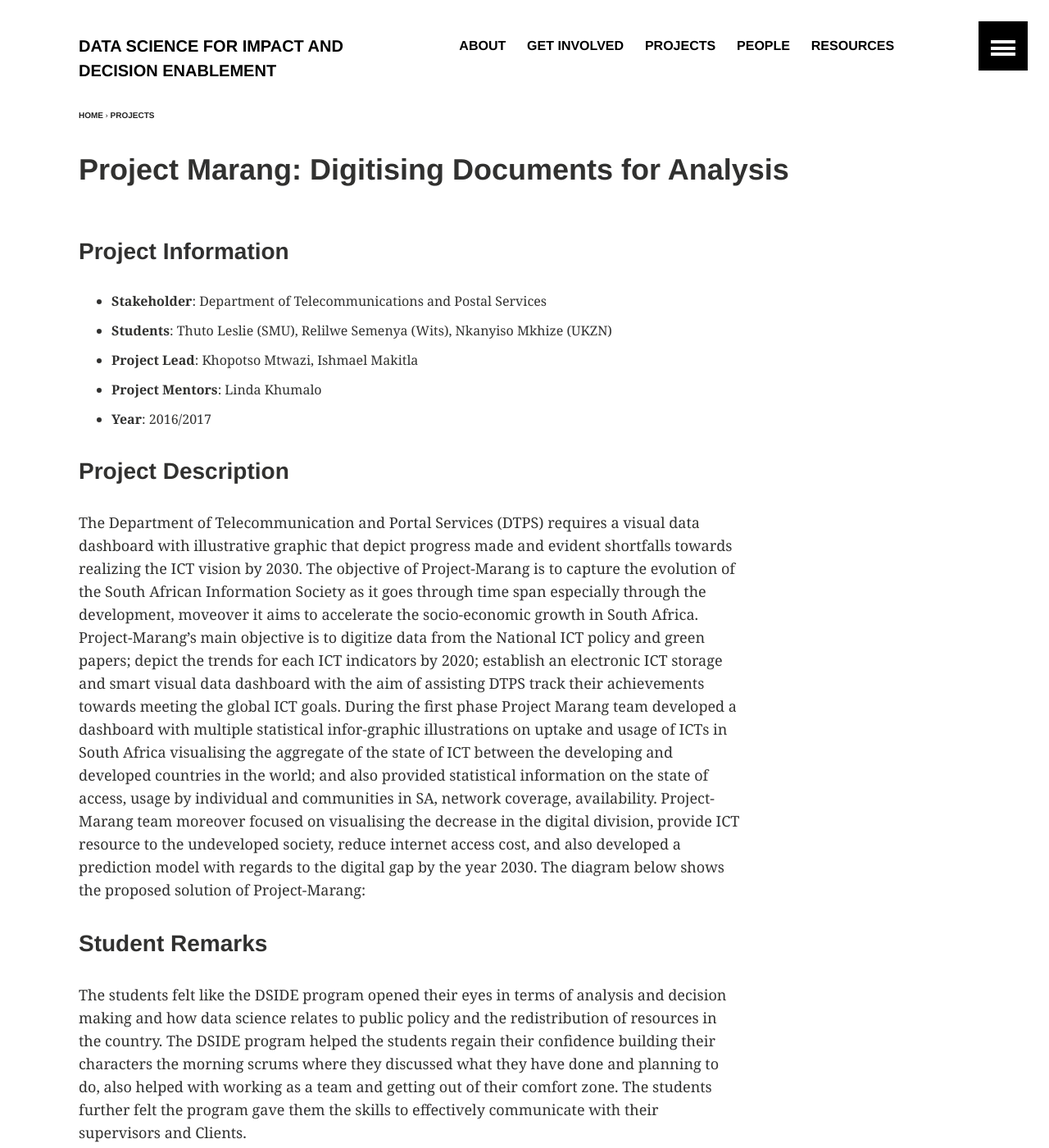
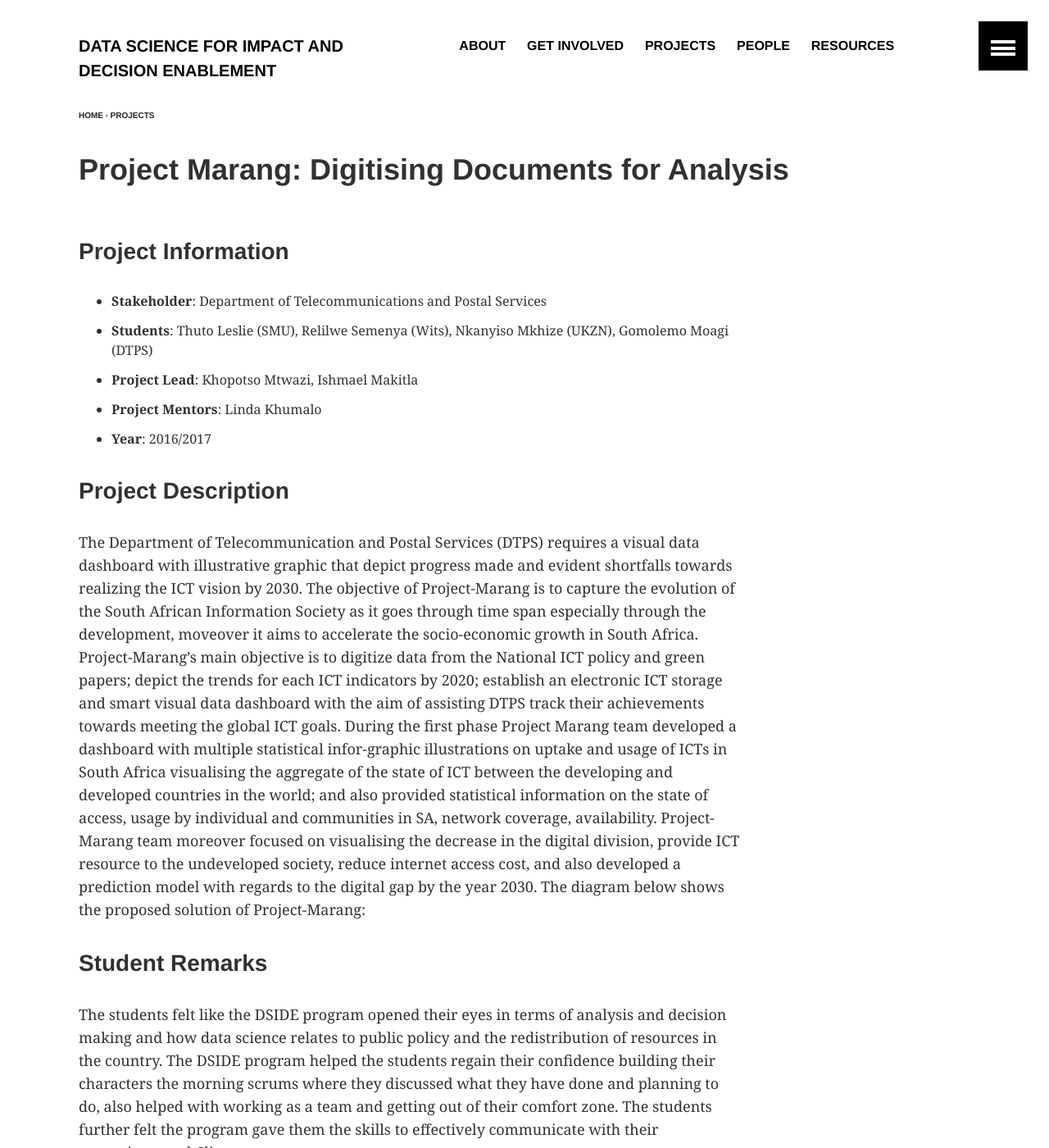
Before and after one commit to DSIDEWeb/dsideweb.github.io, a Jekyll site: the page built from _posts/articles/2017-01-31-marang.md, in a window 1280 px wide and 1400 px high. Shown: the whole window at 82% size. Built offline with Jekyll 4.4.1, drawn with Linux system fonts in a browser that asks for light colours.

Commit message:
Updated typo on DTPS page

```diff
--- a/_posts/articles/2017-01-31-marang.md
+++ b/_posts/articles/2017-01-31-marang.md
@@ -3,21 +3,21 @@ layout: article
 title: "Project Marang: Digitising Documents for Analysis"
 categories: articles
 modified: 2017-01-31T16:28:11-04:00
-tags: [2016]
+tags: [2016/2017]
 comments: false
 ads: false
 ---
 ### Project Information
 
 * **Stakeholder**: Department of Telecommunications and Postal Services
-* **Students**: Thuto Leslie (SMU), Relilwe Semenya (Wits), Nkanyiso Mkhize (UKZN)
+* **Students**: Thuto Leslie (SMU), Relilwe Semenya (Wits), Nkanyiso Mkhize (UKZN), Gomolemo Moagi (DTPS)
 * **Project Lead**: Khopotso Mtwazi, Ishmael Makitla
 * **Project Mentors**:  Linda Khumalo
 * **Year**: 2016/2017
 
 ### Project Description
 
-The Department of Telecommunication and Portal Services (DTPS) requires a visual data dashboard with illustrative graphic that depict progress made and evident shortfalls towards realizing the ICT vision by 2030. The objective of Project-Marang is to capture the evolution of the South African Information Society as it goes through time span especially through the development, moveover  it aims to accelerate the socio-economic growth in South Africa. Project-Marang’s main objective is to digitize data from the National ICT policy and green papers; depict the trends for each ICT indicators by 2020; establish an electronic ICT storage and smart visual data dashboard with the aim of assisting DTPS track their achievements towards meeting the global ICT goals. During the first phase Project Marang team developed a dashboard with multiple statistical infor-graphic illustrations on uptake and usage of ICTs in South Africa visualising the aggregate of the state of ICT between the developing and developed countries in the world; and also provided statistical information on the state of access, usage by individual and communities in SA, network coverage, availability. Project-Marang team moreover focused on visualising the decrease in the digital division, provide ICT resource to the undeveloped society, reduce internet access cost, and also developed a prediction model with regards to the digital gap by the year 2030.  The diagram below shows the proposed solution of Project-Marang:
+The Department of Telecommunication and Postal Services (DTPS) requires a visual data dashboard with illustrative graphic that depict progress made and evident shortfalls towards realizing the ICT vision by 2030. The objective of Project-Marang is to capture the evolution of the South African Information Society as it goes through time span especially through the development, moveover  it aims to accelerate the socio-economic growth in South Africa. Project-Marang’s main objective is to digitize data from the National ICT policy and green papers; depict the trends for each ICT indicators by 2020; establish an electronic ICT storage and smart visual data dashboard with the aim of assisting DTPS track their achievements towards meeting the global ICT goals. During the first phase Project Marang team developed a dashboard with multiple statistical infor-graphic illustrations on uptake and usage of ICTs in South Africa visualising the aggregate of the state of ICT between the developing and developed countries in the world; and also provided statistical information on the state of access, usage by individual and communities in SA, network coverage, availability. Project-Marang team moreover focused on visualising the decrease in the digital division, provide ICT resource to the undeveloped society, reduce internet access cost, and also developed a prediction model with regards to the digital gap by the year 2030.  The diagram below shows the proposed solution of Project-Marang:
 
 ### Student Remarks
 
```
